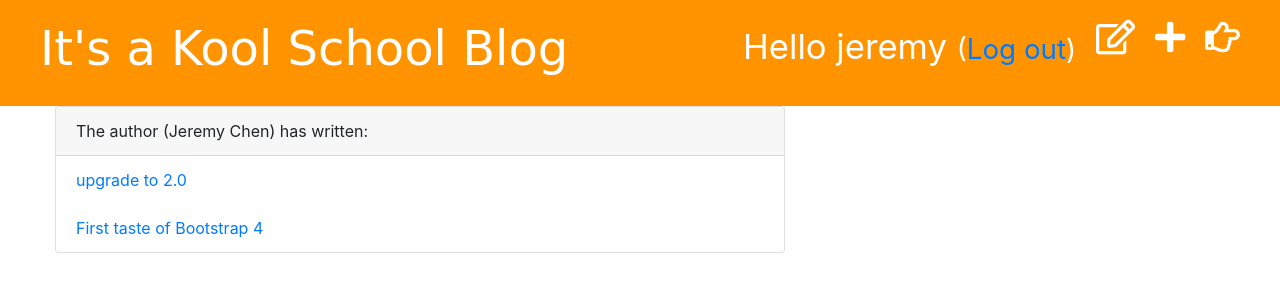
After one commit to jeremy886/djangogirls, a Django app: a page that uses blog/templates/blog/base.html in a window 1280 px wide. The commit adds this page. Shown: the top 300 px of the page. Run offline with Django 3.2, Linux system fonts and the light colour scheme; a user stored in the database is signed in; data comes from the database, SQL or seed files in the repository; both versions use the stored data as it was after the commit; some libraries are stand-ins or nearby versions; some web fonts are replaced.

Commit message:
create user post list view using CBV

```diff
--- a/blog/models.py
+++ b/blog/models.py
@@ -1,7 +1,10 @@
 from django.db import models
 from django.utils import timezone
 
+
 # Create your models here.
+# class Category(models.Model):
+#     tag = models.CharField(max_length=100)
 
 class Post(models.Model):
     author = models.ForeignKey('auth.User', on_delete=models.CASCADE, null=True, blank=True)
--- a/blog/templates/blog/base.html
+++ b/blog/templates/blog/base.html
@@ -14,6 +14,8 @@
 
 <div class="page-header">
   {% if user.is_authenticated %}
+    <a href="{% url 'blog:user_post' username=user.username %}" class="top-menu">
+      <i class="far fa-hand-point-right"></i></a>
     <a href="{% url 'blog:post_new' %}" class="top-menu"><i class="fas fa-plus"></i></a>
     <a href="{% url 'blog:post_draft_list' %}" class="top-menu"><i class="far fa-edit"></i></a>
     <p class="top-menu">Hello {{ user.username }}
--- a/blog/templates/blog/post_detail.html
+++ b/blog/templates/blog/post_detail.html
@@ -10,8 +10,8 @@
             <a class="btn btn-default" href="{% url 'blog:post_publish' pk=post.pk %}">Publish</a>
         {% endif %}
         {% if user.is_authenticated %}
-            <a class="btn btn-default" href="{% url 'blog:post_edit' pk=post.pk %}"><span class="glyphicon glyphicon-pencil"></span></a>
-            <a class="btn btn-default" href="{% url 'blog:post_remove' pk=post.pk %}"><span class="glyphicon glyphicon-remove"></span></a>
+            <a class="btn btn-default" href="{% url 'blog:post_edit' pk=post.pk %}"><i class="fas fa-pencil-alt"></i></a>
+            <a class="btn btn-default" href="{% url 'blog:post_remove' pk=post.pk %}"><i class="far fa-trash-alt"></i></a>
         {% endif %}
         <h1>{{ post.title }}</h1>
         <p>{{ post.text|linebreaksbr }}</p>
--- /dev/null
+++ b/blog/templates/blog/user_post_list.html
@@ -0,0 +1,18 @@
+{% extends "blog/base.html" %}
+
+{% block content %}
+  <div class="card">
+    <div class="card-header">
+      The author ({{ object_list.0.author.first_name }} {{ object_list.0.author.last_name }}) has written:
+    </div>
+    <ul class="list-group list-group-flush">
+    {% for post in object_list %}
+      <a href="{% url 'blog:post_detail' pk=post.pk %}">
+        <li class="list-group-item">{{ post.title }}</li>
+      </a>
+    {% empty %}
+        nothing
+    {% endfor %}
+    </ul>
+  </div>
+{% endblock content %}
--- a/blog/urls.py
+++ b/blog/urls.py
@@ -1,4 +1,4 @@
-from django.urls import re_path
+from django.urls import re_path, path
 
 from . import views
 
@@ -9,7 +9,8 @@ urlpatterns = [
     re_path(r'^post/(?P<pk>\d+)/$', views.post_detail, name='post_detail'),
     re_path(r'^post/new/$', views.post_new, name='post_new'),
     re_path(r'^post/(?P<pk>\d+)/edit/$', views.post_edit, name='post_edit'),
-    re_path(r'^drafts/$', views.post_draft_list, name='post_draft_list'),
+    re_path(r'^draft/$', views.post_draft_list, name='post_draft_list'),
     re_path(r'^post/(?P<pk>\d+)/publish/$', views.post_publish, name='post_publish'),
     re_path(r'^post/(?P<pk>\d+)/remove/$', views.post_remove, name='post_remove'),
+    path('by/<username>', views.ListUserPost.as_view(), name='user_post'),
 ]
--- a/blog/views.py
+++ b/blog/views.py
@@ -1,28 +1,31 @@
 from django.shortcuts import render, get_object_or_404, redirect
 from django.utils import timezone
-from .models import Post
+from . import models
 from .forms import PostForm
 from django.contrib.auth.decorators import login_required
+# CBV below
+from django.views.generic import ListView
+from django.contrib.auth.mixins import LoginRequiredMixin
 
 # Create your views here.
 
 def post_list(request):
-    posts = Post.objects.filter(published_date__lte=timezone.now()).order_by('published_date')
+    posts = models.Post.objects.filter(published_date__lte=timezone.now()).order_by('published_date')
     return render(request, 'blog/post_list.html', {'posts': posts})
 
 @login_required
 def post_draft_list(request):
-    posts = Post.objects.filter(published_date__isnull=True).order_by('created_date')
+    posts = models.Post.objects.filter(published_date__isnull=True).order_by('created_date')
     return render(request, 'blog/post_draft_list.html', {'posts': posts})
 
 @login_required
 def post_publish(request, pk):
-    post = get_object_or_404(Post, pk=pk)
+    post = get_object_or_404(models.Post, pk=pk)
     post.publish()
     return redirect('blog:post_detail', pk=pk)
 
 def post_detail(request, pk):
-    post = get_object_or_404(Post, pk=pk)
+    post = get_object_or_404(models.Post, pk=pk)
     return render(request, 'blog/post_detail.html', {'post': post})
 
 @login_required
@@ -41,7 +44,7 @@ def post_new(request):
 
 @login_required
 def post_edit(request, pk):
-    post = get_object_or_404(Post, pk=pk)
+    post = get_object_or_404(models.Post, pk=pk)
     if request.method == 'POST':
         form = PostForm(request.POST, instance=post)
         if form.is_valid():
@@ -56,6 +59,18 @@ def post_edit(request, pk):
 
 @login_required
 def post_remove(request, pk):
-    post = get_object_or_404(Post, pk=pk)
+    post = get_object_or_404(models.Post, pk=pk)
     post.delete()
     return redirect('blog:post_list')
+
+
+# CBV below
+
+
+class ListUserPost(LoginRequiredMixin, ListView):
+    template_name = "blog/user_post_list.html"
+
+    def get_queryset(self):
+        username = self.kwargs.get("username")
+        posts = models.Post.objects.filter(author__username=username)
+        return posts
```
Also changed, not shown: db.sqlite3, 1 other file.
